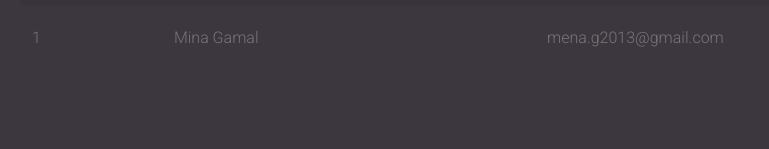
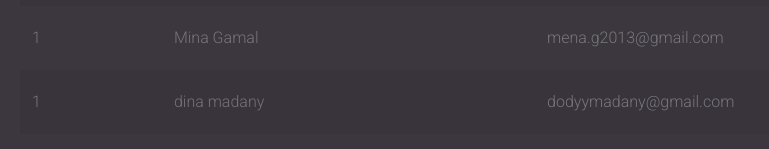
Before and after one commit to ranawakad/php-asuit-table, a plain HTML site: page index.html in a window 1280 px wide. Shown: the part 461-610 px from the top of the page, 65-834 px from the left. Drawn offline with Linux system fonts and the light colour scheme.

Commit message:
modyfy dina

```diff
--- a/index.html
+++ b/index.html
@@ -51,7 +51,11 @@
               <td><a href="#">Mina Gamal</a></td>
               <td>mena.g2013@gmail.com</td>
             </tr>
-
+            <tr scope="row">
+              <td>1</td>
+              <td><a href="#">dina madany</a></td>
+              <td>dodyymadany@gmail.com</td>
+            </tr>
           </tbody>
         </table>
       </div>
```
Also changed, not shown: 2 other files.
